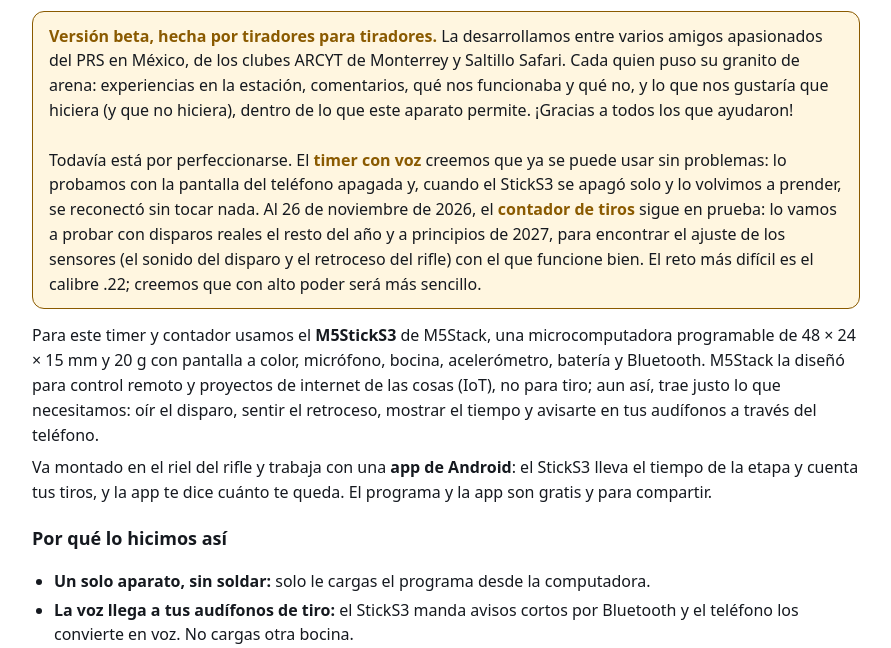
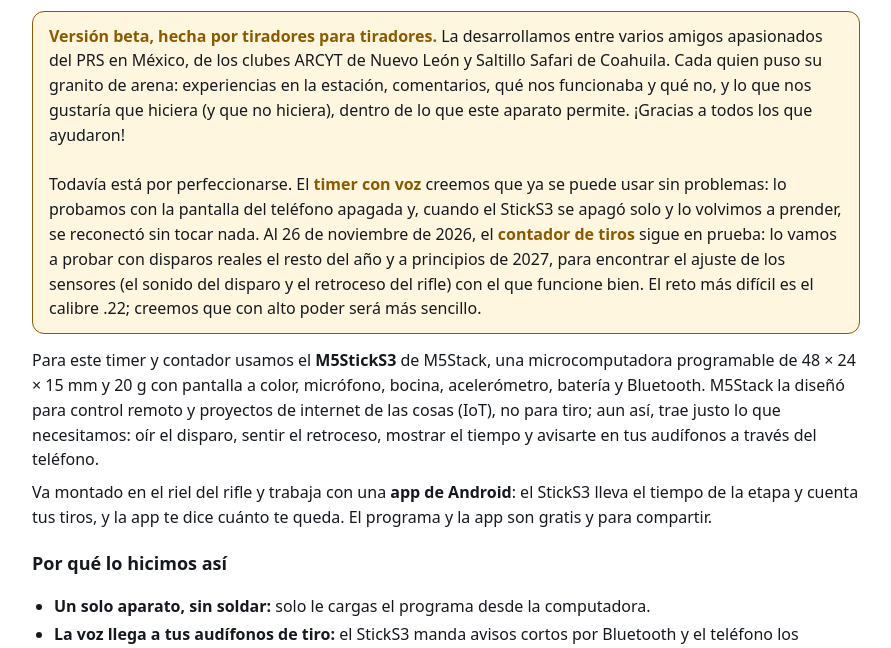
Before and after one commit to vicentemack/timer-voz, a plain HTML site: page instalar/index.html in a window 1280 px wide. Shown: the part 112-760 px from the top of the page, without its empty margins (194-1085 px from the left). Drawn offline with Linux system fonts and the light colour scheme.

Commit message:
Instructivo: ARCYT de Nuevo Leon y Saltillo Safari de Coahuila
Co-Authored-By: Claude Opus 5.5 <noreply@anthropic.com>
Claude-Session: https://claude.ai/code/session_01Uyye5Sn8uJft2jQ2DYdVCp

```diff
--- a/instalar/index.html
+++ b/instalar/index.html
@@ -62,7 +62,7 @@
 <main>
   <h1>PRS Timer Voz</h1>
   <p class="sub">Timer y contador de tiros que te dice el tiempo en tus audífonos. Para PRS22 y NRL22.</p>
-  <div class="aviso"><b>Versión beta, hecha por tiradores para tiradores.</b> La desarrollamos entre varios amigos apasionados del PRS en México, de los clubes ARCYT de Monterrey y Saltillo Safari. Cada quien puso su granito de arena: experiencias en la estación, comentarios, qué nos funcionaba y qué no, y lo que nos gustaría que hiciera (y que no hiciera), dentro de lo que este aparato permite. ¡Gracias a todos los que ayudaron!<br><br>
+  <div class="aviso"><b>Versión beta, hecha por tiradores para tiradores.</b> La desarrollamos entre varios amigos apasionados del PRS en México, de los clubes ARCYT de Nuevo León y Saltillo Safari de Coahuila. Cada quien puso su granito de arena: experiencias en la estación, comentarios, qué nos funcionaba y qué no, y lo que nos gustaría que hiciera (y que no hiciera), dentro de lo que este aparato permite. ¡Gracias a todos los que ayudaron!<br><br>
   Todavía está por perfeccionarse. El <b>timer con voz</b> creemos que ya se puede usar sin problemas: lo probamos con la pantalla del teléfono apagada y, cuando el StickS3 se apagó solo y lo volvimos a prender, se reconectó sin tocar nada. Al 26 de noviembre de 2026, el <b>contador de tiros</b> sigue en prueba: lo vamos a probar con disparos reales el resto del año y a principios de 2027, para encontrar el ajuste de los sensores (el sonido del disparo y el retroceso del rifle) con el que funcione bien. El reto más difícil es el calibre .22; creemos que con alto poder será más sencillo.</div>
   <p>Para este timer y contador usamos el <b>M5StickS3</b> de M5Stack, una microcomputadora programable de 48 × 24 × 15 mm y 20 g con pantalla a color, micrófono, bocina, acelerómetro, batería y Bluetooth. M5Stack la diseñó para control remoto y proyectos de internet de las cosas (IoT), no para tiro; aun así, trae justo lo que necesitamos: oír el disparo, sentir el retroceso, mostrar el tiempo y avisarte en tus audífonos a través del teléfono.</p>
   <p>Va montado en el riel del rifle y trabaja con una <b>app de Android</b>: el StickS3 lleva el tiempo de la etapa y cuenta tus tiros, y la app te dice cuánto te queda. El programa y la app son gratis y para compartir.</p>
```
